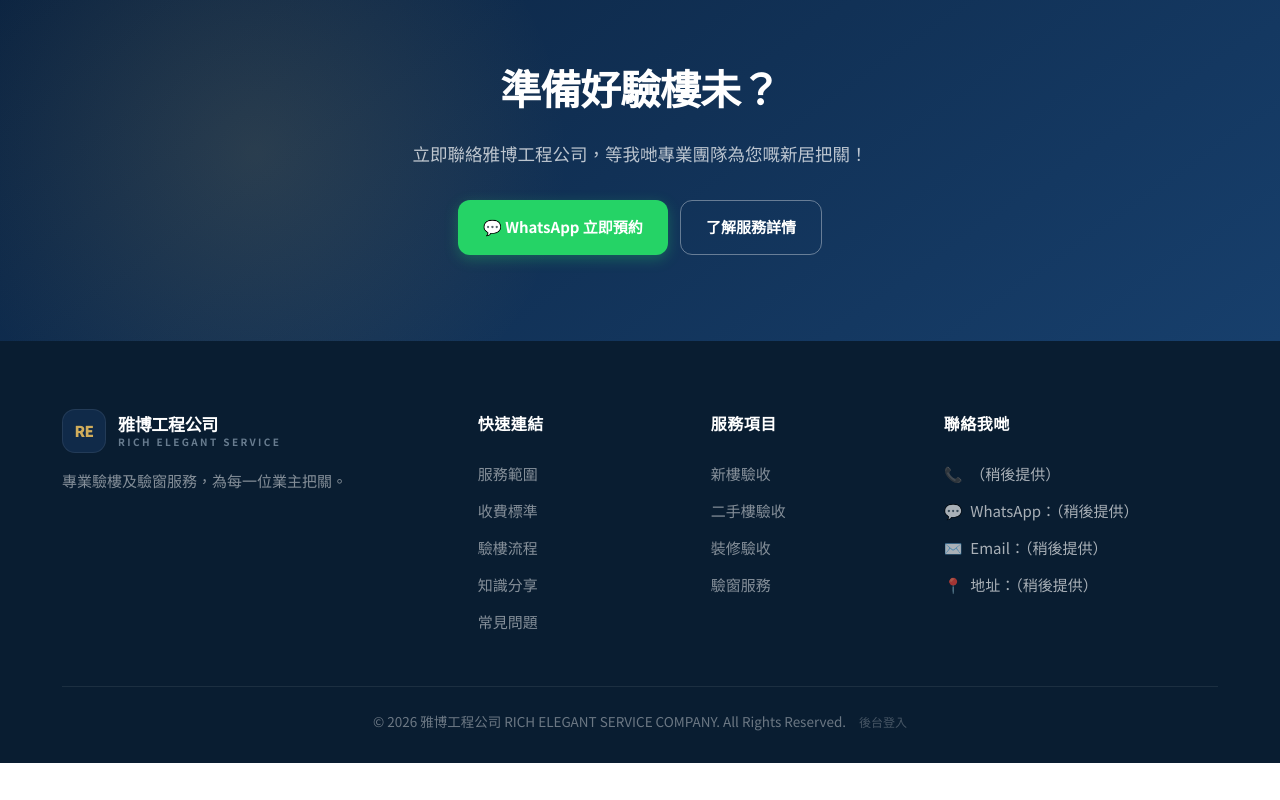
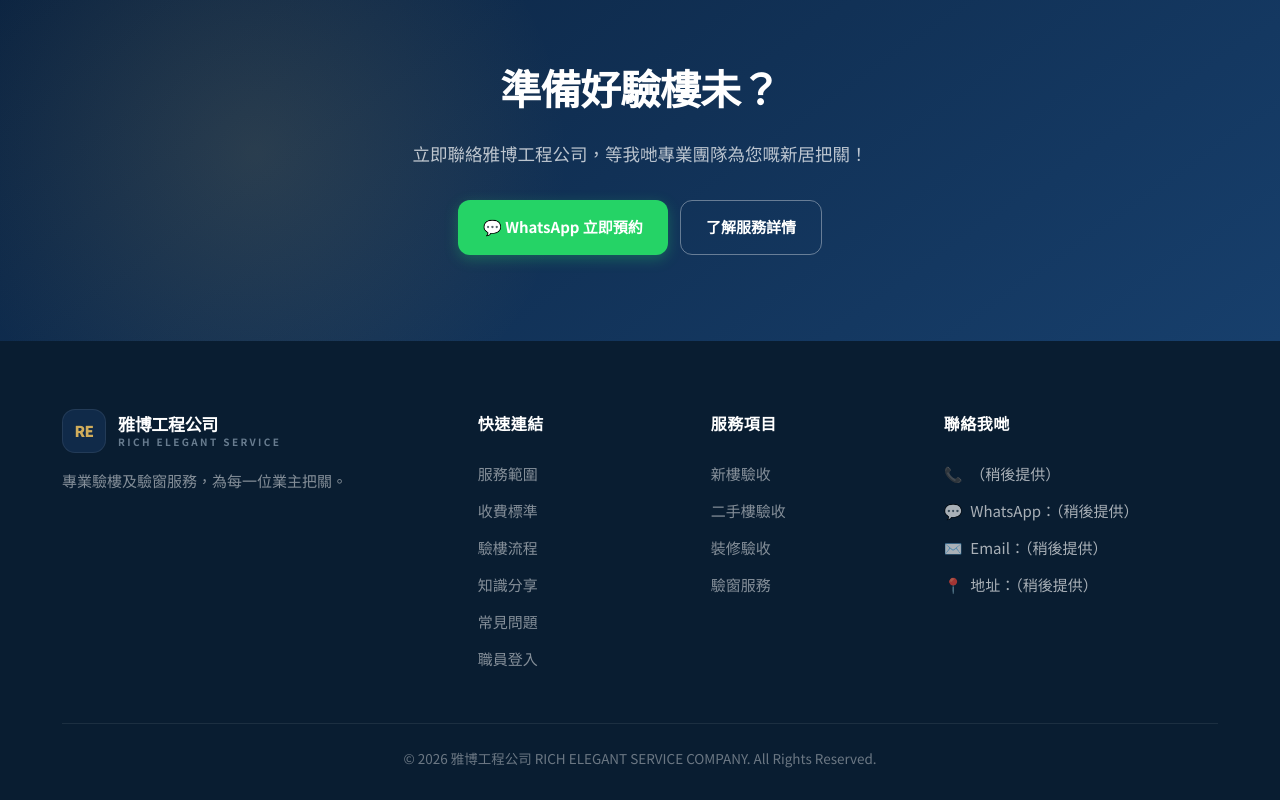
Before and after one commit to a70win-wq/rich-elegant-service, a website: page about.html in a window 1280 px wide. Shown: the part 3042-3842 px from the top of the page. Before the commit the page ends 3805 px from the top, so only its background shows below. Drawn offline with Linux system fonts and the light colour scheme.

Commit message:
rename admin link to 職員登入 and move to footer quick links section

```diff
--- a/about.html
+++ b/about.html
@@ -170,11 +170,11 @@
         <div class="logo"><div class="logo-icon">RE</div><div class="logo-text"><span class="zh">雅博工程公司</span><span class="en">Rich Elegant Service</span></div></div>
         <p>專業驗樓及驗窗服務，為每一位業主把關。</p>
       </div>
-      <div class="footer-col"><h4>快速連結</h4><a href="services.html">服務範圍</a><a href="pricing.html">收費標準</a><a href="process.html">驗樓流程</a><a href="articles.html">知識分享</a><a href="faq.html">常見問題</a></div>
+      <div class="footer-col"><h4>快速連結</h4><a href="services.html">服務範圍</a><a href="pricing.html">收費標準</a><a href="process.html">驗樓流程</a><a href="articles.html">知識分享</a><a href="faq.html">常見問題</a><a href="admin/">職員登入</a></div>
       <div class="footer-col"><h4>服務項目</h4><a href="services.html#new">新樓驗收</a><a href="services.html#secondhand">二手樓驗收</a><a href="services.html#renovation">裝修驗收</a><a href="services.html#window">驗窗服務</a></div>
       <div class="footer-col"><h4>聯絡我哋</h4><ul class="footer-contact"><li><span class="icon">📞</span><span>（稍後提供）</span></li><li><span class="icon">💬</span><span>WhatsApp：（稍後提供）</span></li><li><span class="icon">✉️</span><span>Email：（稍後提供）</span></li><li><span class="icon">📍</span><span>地址：（稍後提供）</span></li></ul></div>
     </div>
-    <div class="footer-bottom"><p>&copy; <span id="year"></span> 雅博工程公司 RICH ELEGANT SERVICE COMPANY. All Rights Reserved. <a href="admin/" class="admin-link">後台登入</a></p></div>
+    <div class="footer-bottom"><p>&copy; <span id="year"></span> 雅博工程公司 RICH ELEGANT SERVICE COMPANY. All Rights Reserved.</p></div>
   </div>
 </footer>
 
```
Also changed, not shown: articles.html (+2 -2 lines), faq.html (+2 -2 lines), index.html (+2 -2 lines), pricing.html (+2 -2 lines), process.html (+2 -2 lines), services.html (+2 -2 lines).
